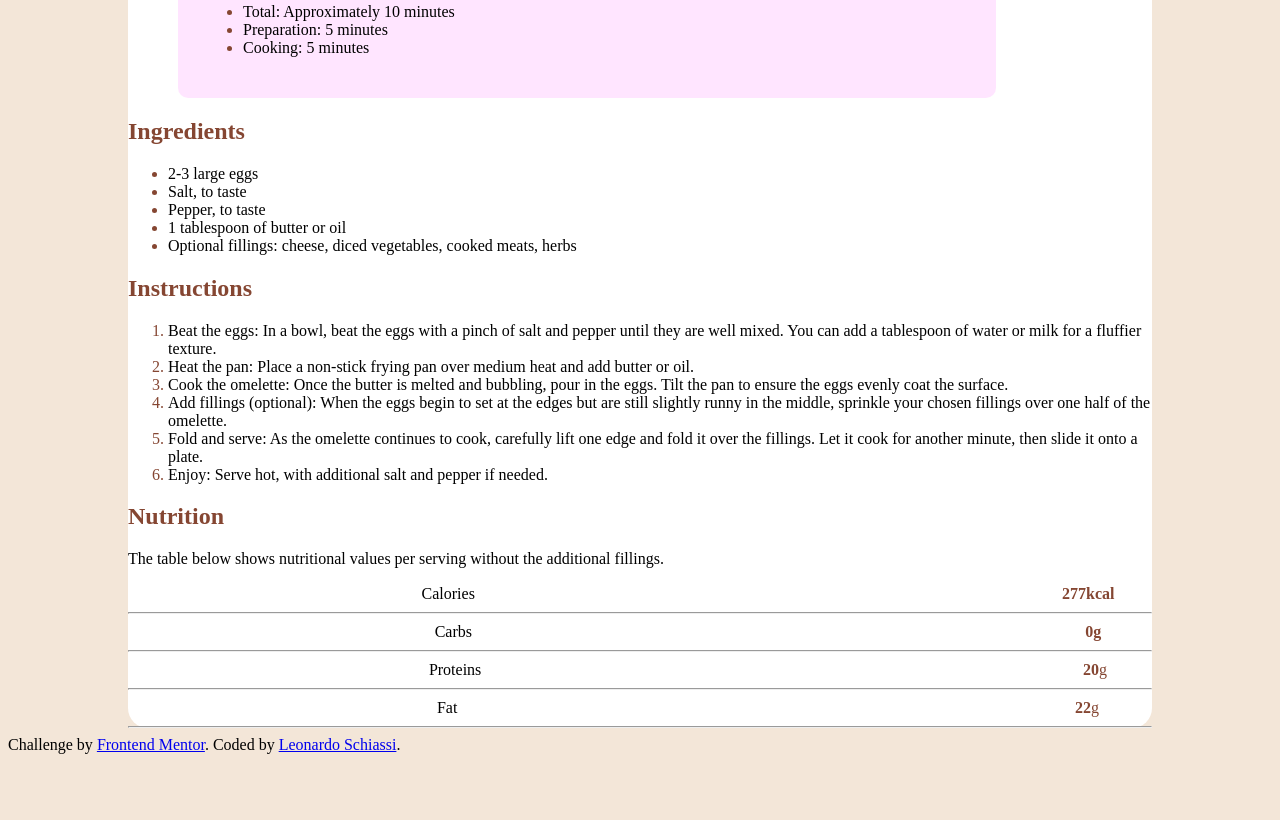
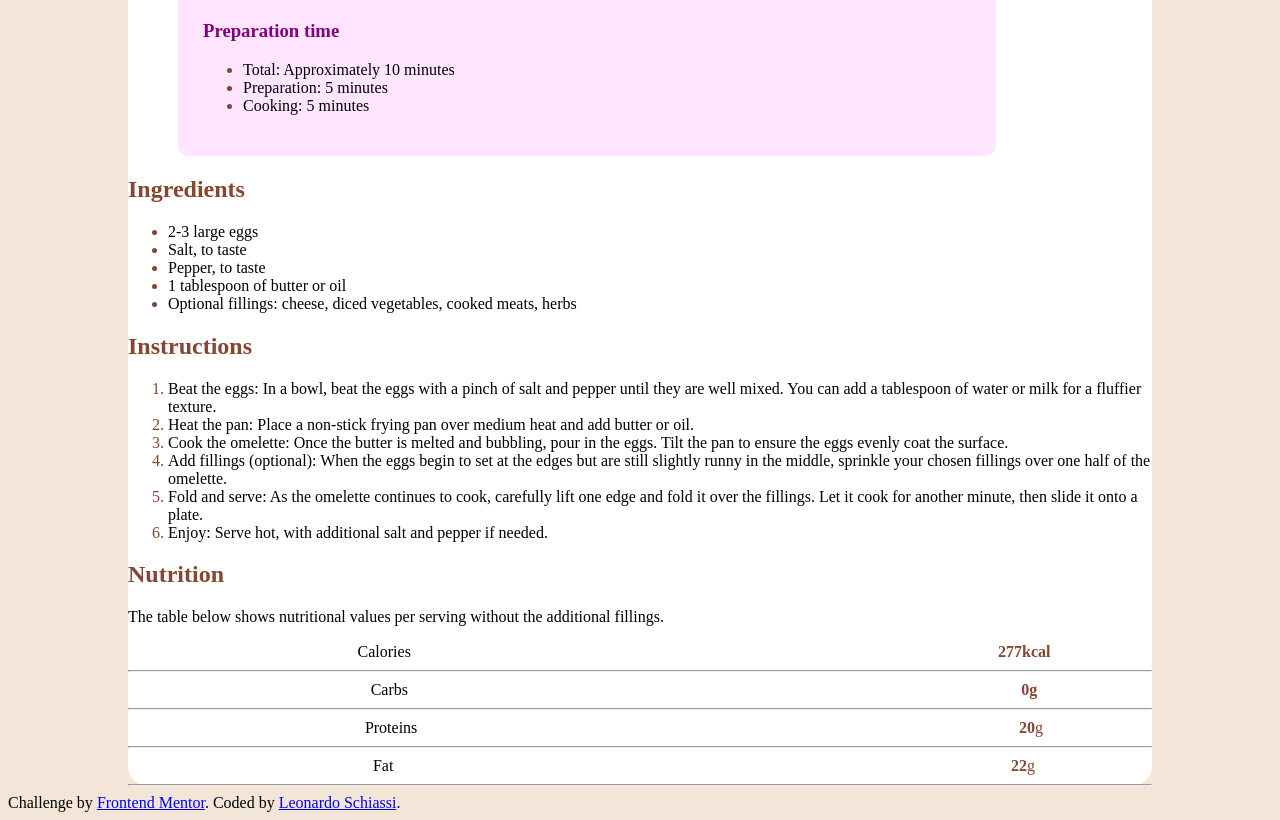
Before and after one commit to WDSchLrdGH/Portfolio, a plain HTML site: page recipe-page/index.html in a window 1280 px wide. Shown: the part 513-1333 px from the top of the page. Before the commit the page ends 1275 px from the top, so only its background shows below. Drawn offline with Linux system fonts and the light colour scheme.

Commit message:
CSS adjustements for smoother design

```diff
--- a/recipe-page/style.css
+++ b/recipe-page/style.css
@@ -6,6 +6,7 @@ article {
     width:80vw;
     border-radius:20px;
     margin: 0 auto;
+    padding-top:50px;
 }
 p{
     font-size:16px;
@@ -37,6 +38,9 @@ align-items:center;
 width:100vw;
 height:20px;
 }
+.values > span {
+    margin-left: -10vw;
+}
 .brown > span {
     color:black;
 }
```
